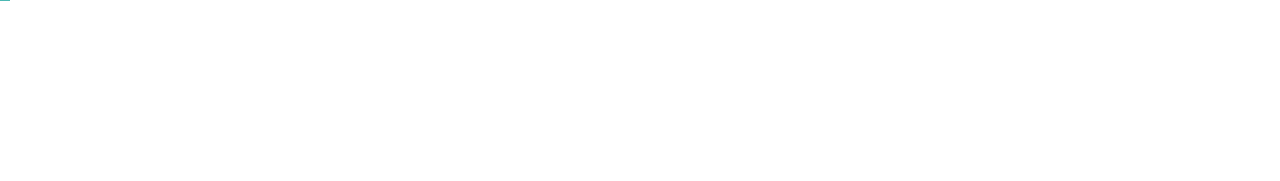
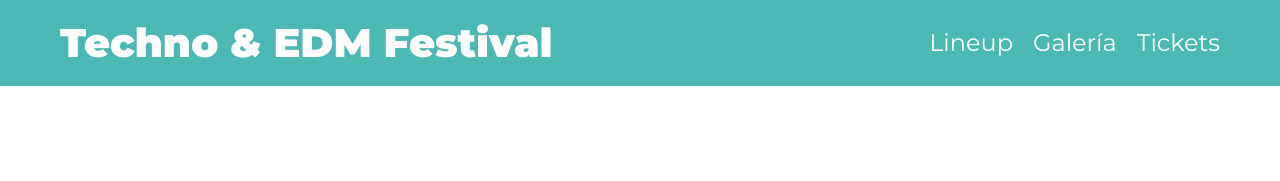
Before and after one commit to OscarVegaV/Festival_Musica_Performance_Web, a website: page index.html in a window 1280 px wide. Drawn offline with Linux system fonts and the light colour scheme.

Commit message:
Aligned header for improved mobile navigation and responsive UX

```diff
--- a/src/scss/layout/_header.scss
+++ b/src/scss/layout/_header.scss
@@ -9,40 +9,27 @@
   // Set the background color of the header using a variable
   background-color: var.$green;
 
-  // Include responsive mixins for different breakpoints
-  @include mix.phone {
-    color: white;
-    width: 10px;
-    height: 1px;
-}
-  @include mix.tablet {
-      color: white;
-      width: 10px;
-      height: 1px;
-  }
-  @include mix.desktop {
-    color: white;
-    width: 10px;
-    height: 1px;
-}
-  @include mix.desktopXL {
-      color: white;
-      width: 10px;
-      height: 1px;
-  }
-
-
   // Nesting styles for the header container
   .header-container {
     padding: 2rem; // Add padding around the container
-    display: flex; // Use flexbox for layout
-    justify-content: space-between; // Space out children evenly
-    align-items: center; // Align items vertically center
+
+      // Include responsive mixins for different breakpoints
+    @include mix.tablet {
+      display: flex; // Use flexbox for layout
+      justify-content: space-between; // Space out children evenly
+      align-items: center; // Align items vertically center
+    }
   }
 
   h1 {
     color: var.$white; // Set the color of the heading using a variable
-    margin: 0; // Remove default margin
+    text-align: center;
+    // Include responsive mixins for different breakpoints
+    @include mix.tablet{
+      margin: 0; // Remove default margin
+      text-align: left;
+
+    }
   }
 }
 
@@ -51,6 +38,12 @@
 .main-nav {
   display: flex; // Use flexbox for the navigation
   gap: 2rem; // Space between navigation items
+  flex-direction: column;
+  align-items: center;
+
+  @include mix.tablet{
+    flex-direction: row;
+  }
 
   a {
     color: var.$white; // Set the link color using a variable
```
Also changed, not shown: build/css/app.css.
